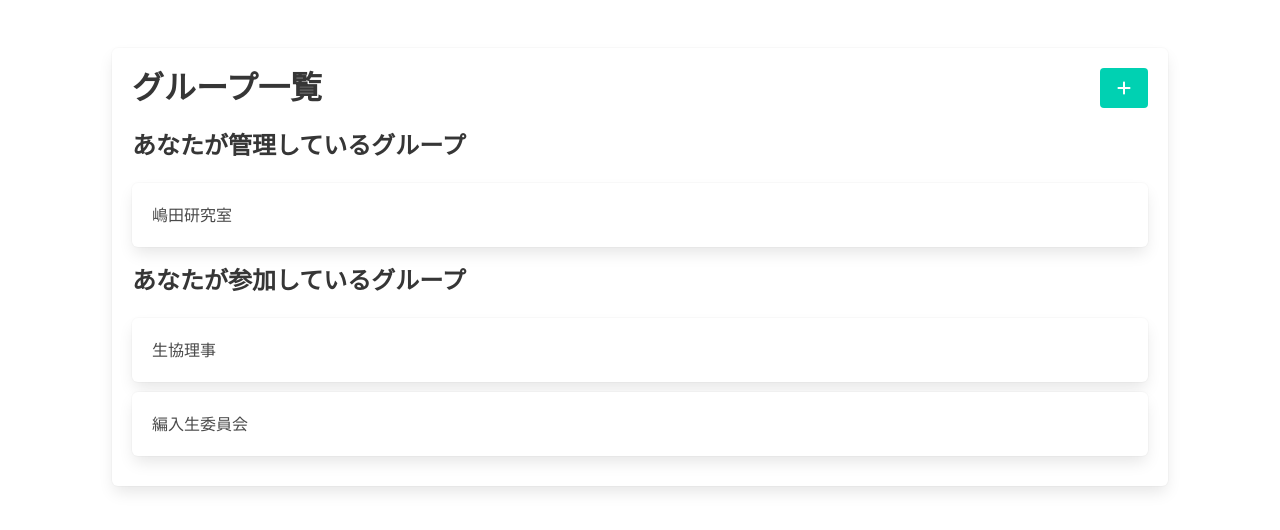
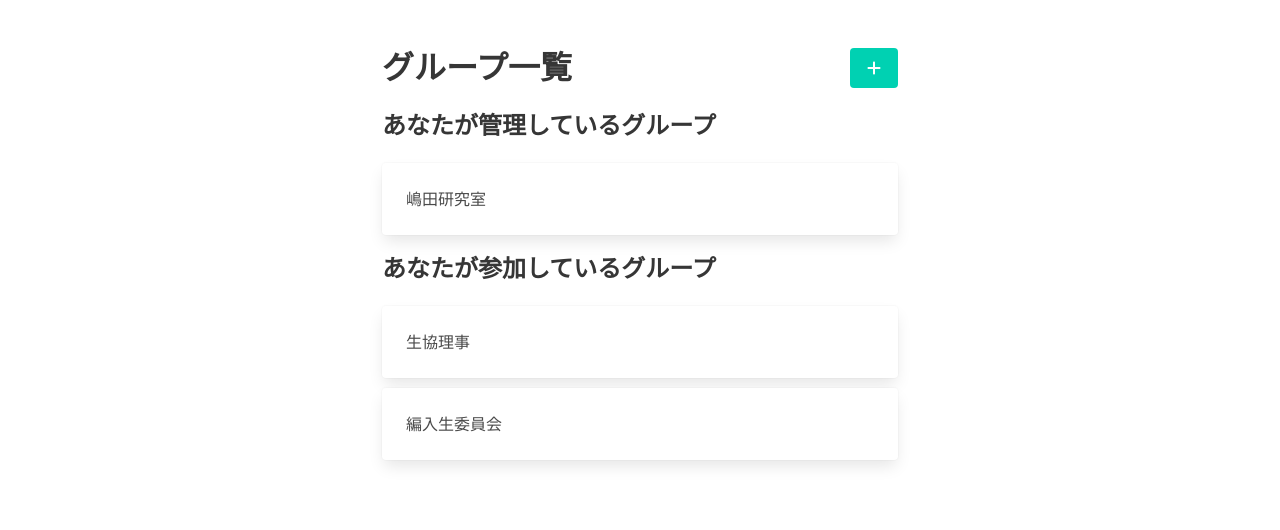
Before and after one commit to naka520/honnaka_burakio_front, a React (Create React App) app: page /GroupList in a window 1280 px wide. Shown: the top 530 px of the page. Built offline with nearby package versions, Linux system fonts and the light colour scheme; the HTML template or start-up script is replaced by a standard one.

Commit message:
[modifyボタンの機能実装

```diff
--- a/src/components/GroupList.tsx
+++ b/src/components/GroupList.tsx
@@ -1,4 +1,76 @@
-import React from "react";
+// import React from "react";
+// import "bulma/css/bulma.min.css";
+// import { FontAwesomeIcon } from "@fortawesome/react-fontawesome";
+// import { faPlus } from "@fortawesome/free-solid-svg-icons";
+
+// interface GroupItem {
+//   id: number;
+//   name: string;
+//   type: "managed" | "joined";
+// }
+
+// // モックデータ
+// const mockData: GroupItem[] = [
+//   { id: 1, name: "嶋田研究室", type: "managed" },
+//   { id: 2, name: "生協理事", type: "joined" },
+//   { id: 3, name: "編入生委員会", type: "joined" },
+// ];
+
+// const GroupList: React.FC = () => {
+//   // グループタイプに基づいてリストを分ける
+//   const managedGroups = mockData.filter(group => group.type === "managed");
+//   const joinedGroups = mockData.filter(group => group.type === "joined");
+
+//   const handleAddGroup = () => {
+//     // グループ追加処理
+//     console.log("Add group clicked");
+//   };
+
+//   return (
+//     <div className="container">
+//       <section className="section">
+//         <div className="box">
+//           <div className="level">
+//             <div className="level-left">
+//               <h1 className="title">グループ一覧</h1>
+//             </div>
+//             <div className="level-right">
+//               <button className="button is-primary" onClick={handleAddGroup}>
+//                 <FontAwesomeIcon icon={faPlus} />
+//               </button>
+//             </div>
+//           </div>
+//           <h2 className="title is-4">あなたが管理しているグループ</h2>
+//           {managedGroups.map(group => (
+//             <div
+//               key={group.id}
+//               className="box"
+//               style={{ marginBottom: "10px" }}
+//             >
+//               {group.name}
+//             </div>
+//           ))}
+//           <h2 className="title is-4" style={{ marginTop: "20px" }}>
+//             あなたが参加しているグループ
+//           </h2>
+//           {joinedGroups.map(group => (
+//             <div
+//               key={group.id}
+//               className="box"
+//               style={{ marginBottom: "10px" }}
+//             >
+//               {group.name}
+//             </div>
+//           ))}
+//         </div>
+//       </section>
+//     </div>
+//   );
+// };
+
+// export default GroupList;
+
+import React, { useState } from "react";
 import "bulma/css/bulma.min.css";
 import { FontAwesomeIcon } from "@fortawesome/react-fontawesome";
 import { faPlus } from "@fortawesome/free-solid-svg-icons";
@@ -25,43 +97,95 @@ const GroupList: React.FC = () => {
     // グループ追加処理
     console.log("Add group clicked");
   };
+  const [isDropdownActive, setIsDropdownActive] = useState(false);
+  const handleAddGroupClick = () => {
+    // ドロップダウンの表示状態を切り替える
+    setIsDropdownActive(!isDropdownActive);
+  };
+
+  const handleCreateGroup = () => {
+    // グループ作成ページに遷移
+    console.log("グループを作成する clicked");
+    // ページ遷移のロジックをここに実装します。
+  };
+
+  const handleJoinGroup = () => {
+    // グループ参加ページに遷移
+    console.log("グループに参加する clicked");
+    // ページ遷移のロジックをここに実装します。
+  };
 
   return (
     <div className="container">
       <section className="section">
-        <div className="box">
+        <div className="columns is-centered">
+          <div className="column is-half">
             <div className="level">
               <div className="level-left">
                 <h1 className="title">グループ一覧</h1>
               </div>
               <div className="level-right">
-              <button className="button is-primary" onClick={handleAddGroup}>
+                <div
+                  className={`dropdown ${isDropdownActive ? "is-active" : ""}`}
+                >
+                  <div className="dropdown-trigger">
+                    <button
+                      className="button is-primary"
+                      aria-haspopup="true"
+                      aria-controls="dropdown-menu"
+                      onClick={handleAddGroupClick}
+                    >
                       <FontAwesomeIcon icon={faPlus} />
                     </button>
                   </div>
+                  <div className="dropdown-menu" id="dropdown-menu" role="menu">
+                    <div className="dropdown-content">
+                      <a
+                        href="#"
+                        className="dropdown-item"
+                        onClick={handleCreateGroup}
+                      >
+                        グループを作成する
+                      </a>
+                      <a
+                        href="#"
+                        className="dropdown-item"
+                        onClick={handleJoinGroup}
+                      >
+                        グループに参加する
+                      </a>
                     </div>
+                  </div>
+                </div>
+              </div>
+            </div>
+            <div>
               <h2 className="title is-4">あなたが管理しているグループ</h2>
               {managedGroups.map(group => (
                 <div
                   key={group.id}
-              className="box"
+                  className="card"
                   style={{ marginBottom: "10px" }}
                 >
-              {group.name}
+                  <div className="card-content">{group.name}</div>
                 </div>
               ))}
+            </div>
+            <div>
               <h2 className="title is-4" style={{ marginTop: "20px" }}>
                 あなたが参加しているグループ
               </h2>
               {joinedGroups.map(group => (
                 <div
                   key={group.id}
-              className="box"
+                  className="card"
                   style={{ marginBottom: "10px" }}
                 >
-              {group.name}
+                  <div className="card-content">{group.name}</div>
                 </div>
               ))}
+            </div>
+          </div>
         </div>
       </section>
     </div>
```
Lines whose indentation alone changed are shown as unchanged.
